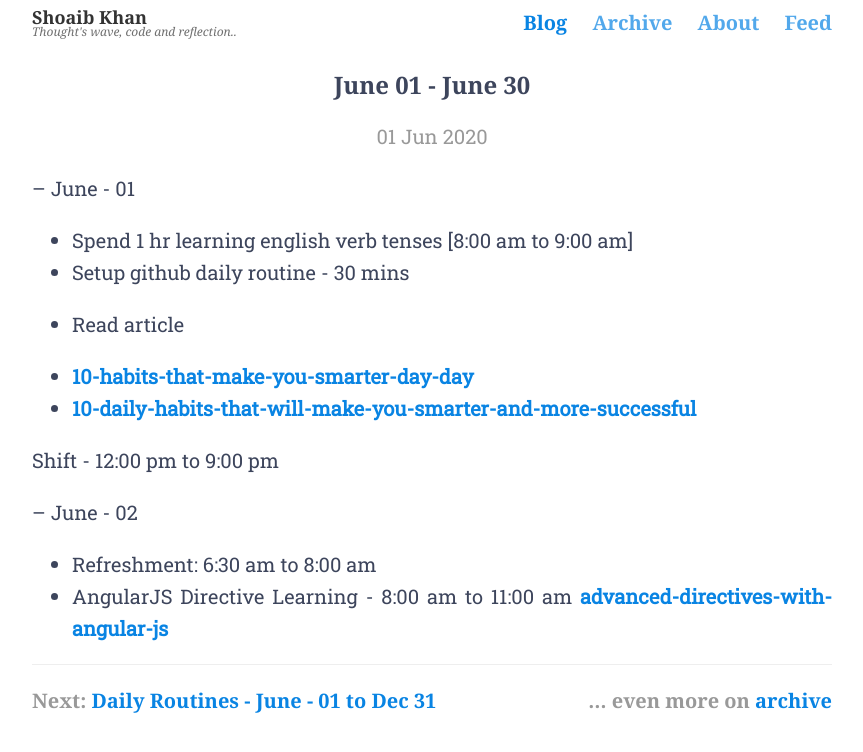
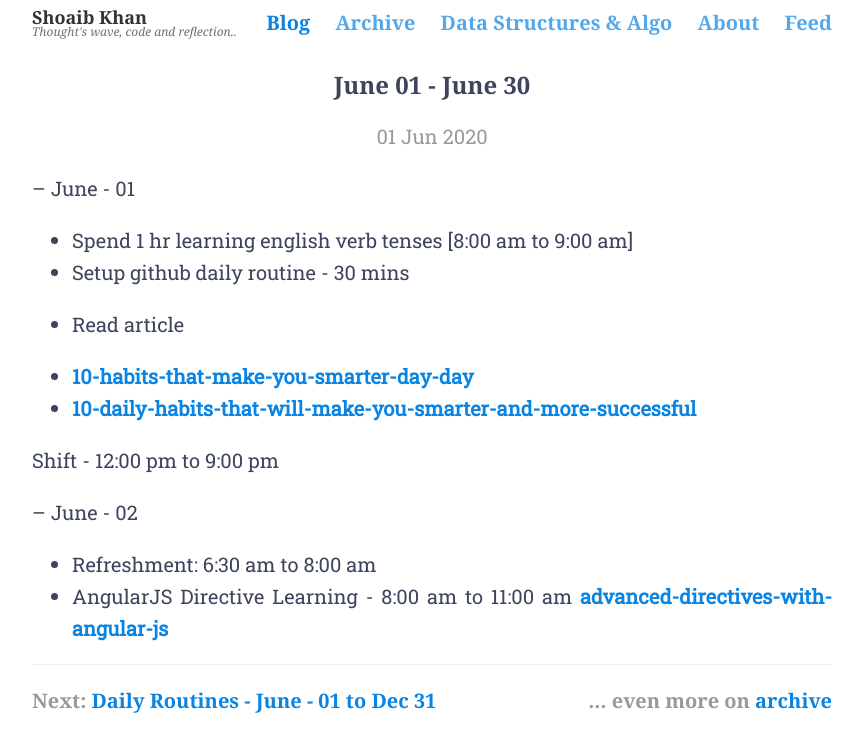
Before and after one commit to shoaibk-dev/shoaibk-dev.github.io, a Jekyll site: the page built from index.html, in a window 1280 px wide. Shown: the top 752 px of the page, without its empty margins (208-1071 px from the left). Built offline with Jekyll 4.4.1, drawn with Linux system fonts in a browser that asks for light colours; nearby versions of some CDN libraries; library files that are not in the unit come from our copies.

Commit message:
Update default.html

```diff
--- a/_layouts/default.html
+++ b/_layouts/default.html
@@ -10,6 +10,7 @@
     <div class="nav">
       <a {% if page.active == 'home' %}class="active"{% endif %} href="/">Blog</a>
       <a {% if page.active == 'archive' or page.active == nil %}class="active"{% endif %} href="/archive.html">Archive</a>
+      <a {% if page.active == 'dsa' %}class="active"{% endif %} href="/dsa.html">Data Structures & Algo</a>
       <a {% if page.active == 'about' %}class="active"{% endif %} href="/about.html">About</a>
       <a href="/atom.xml">Feed</a>
     </div>
```
